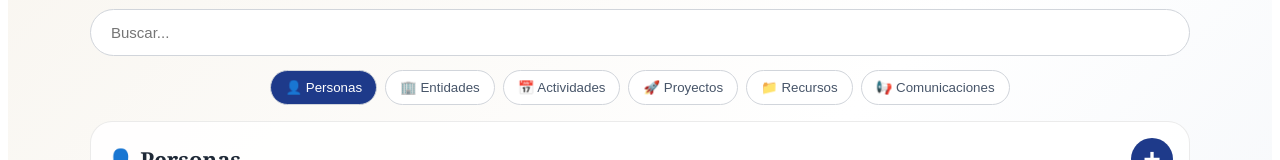
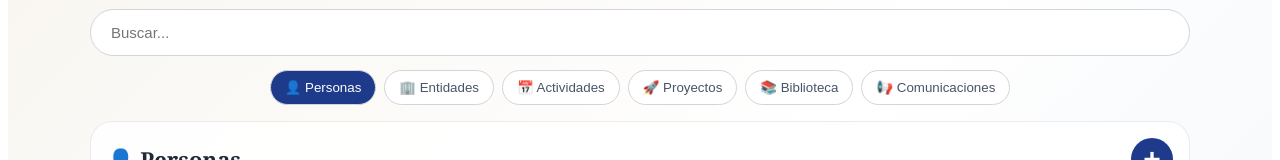
Before and after one commit to elvingr1414/belen-en-movimiento, a Next.js app: page / in a window 1280 px wide. Shown: the part 152-312 px from the top of the page. Built offline with nearby package versions, Linux system fonts and the light colour scheme.

Commit message:
Update page.tsx

```diff
--- a/app/page.tsx
+++ b/app/page.tsx
@@ -314,7 +314,7 @@ export default function Home() {
         <nav style={chips}>
           {modulos.map((m) => (
             <button key={m} onClick={() => cambiarModulo(m)} style={chip(modulo === m)}>
-              {icono(m)} {m}
+              {icono(m)} {nombreModulo(m)}
             </button>
           ))}
         </nav>
@@ -322,7 +322,7 @@ export default function Home() {
         <section style={panel}>
           <div style={topLine}>
             <h2 style={sectionTitle}>
-              {seleccionado ? tituloRegistro(seleccionado, modulo) : `${icono(modulo)} ${modulo}`}
+              {seleccionado ? tituloRegistro(seleccionado, modulo) : `${icono(modulo)} ${nombreModulo(modulo)}`}
             </h2>
 
             <div style={actions}>
@@ -478,7 +478,7 @@ export default function Home() {
 
           {seleccionado && accion === "Recursos" && modulo !== "Recursos" && (
             <div style={{ marginTop: 12 }}>
-              <h3 style={miniTitle}>Recursos asociados</h3>
+              <h3 style={miniTitle}>Biblioteca asociada</h3>
 
               <div style={scrollArea}>
                 <div style={listWide}>
@@ -833,9 +833,14 @@ function icono(m: Modulo) {
     Entidades: "🏢",
     Actividades: "📅",
     Proyectos: "🚀",
-    Recursos: "📁",
+    Recursos: "📚",
     Comunicaciones: "📢",
   }[m];
+}
+
+
+function nombreModulo(m: Modulo) {
+  return m === "Recursos" ? "Biblioteca" : m;
 }
 
 const page = { minHeight: "100vh", padding: 18, paddingBottom: 120, background: "linear-gradient(135deg,#f8f5ef,#ffffff,#eef2f7)", fontFamily: "Georgia, serif", color: "#1f2937" };
@@ -862,6 +867,9 @@ const field = { padding: "12px 14px", borderRadius: 12, border: "1px solid #d1d5
 const primary = { padding: "10px 18px", borderRadius: 999, border: "none", background: "#1e3a8a", color: "#ffffff", fontWeight: 700, cursor: "pointer" };
 const iconPrimary = { width: 42, height: 42, padding: 0, borderRadius: 999, border: "none", background: "#1e3a8a", color: "#ffffff", fontWeight: 900, fontSize: 30, lineHeight: "42px", cursor: "pointer" };
 const searchLine = { display: "flex", gap: 8, marginTop: 12, alignItems: "center" };
+const fileBox = { display: "grid", gap: 6 };
+const fileLabel = { padding: "12px 14px", borderRadius: 12, border: "1px solid #1e3a8a", background: "#eff6ff", color: "#1e3a8a", fontWeight: 700, cursor: "pointer", textAlign: "center" as const };
+const fileName = { padding: "8px 10px", borderRadius: 10, background: "#f8fafc", border: "1px solid #e5e7eb", fontSize: 12, color: "#475569", minHeight: 18 };
 
 function chip(active: boolean) {
   return { padding: "9px 14px", borderRadius: 999, border: "1px solid #d1d5db", background: active ? "#1e3a8a" : "white", color: active ? "white" : "#475569", cursor: "pointer", whiteSpace: "nowrap" as const };
```
